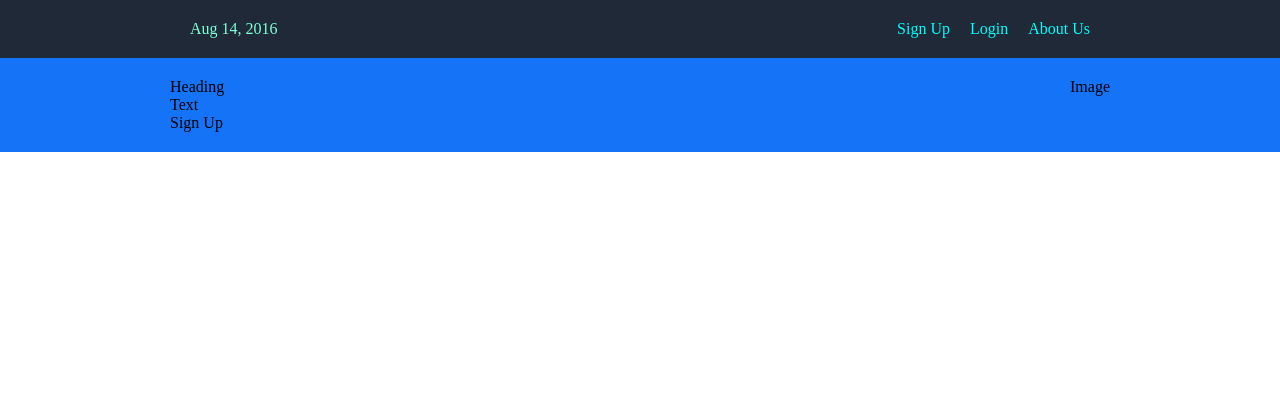
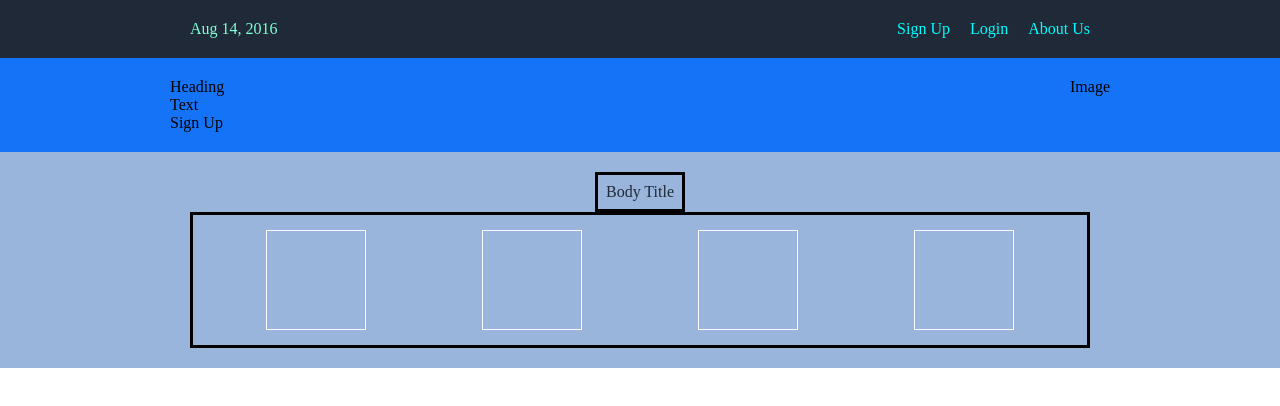
Before and after one commit to RP451/first_sites, a plain HTML site: page index.html in a window 1280 px wide. Drawn offline with Linux system fonts and the light colour scheme.

Commit message:
final wireframe for body

```diff
--- a/index.html
+++ b/index.html
@@ -10,7 +10,7 @@
 
 </head>
 <body>
-    <div class='menu-container'>  <!--parent class for the header menu-->
+    <div class='menu-container'>  <!--parent class for the menu-->
         <div class="menu">
             <div class='date'>Aug 14, 2016</div>
             <div class='links'>
@@ -21,7 +21,7 @@
         </div>
     </div>
 
-    <div class="header-container">
+    <div class="header-container">  <!--parent class for the header-->
         <div class="site-desc">
             <div class="desc-container">
                 <div class="left-heading">Heading</div>
@@ -31,5 +31,17 @@
         </div>
         <div class="site-img">Image</div>
     </div>
+
+
+
+    <div class="body-container">
+        <div class="body-title">Body Title</div>
+        <div class="body-grid">
+            <div class="grid-item"></div>
+            <div class="grid-item"></div>
+            <div class="grid-item"></div>
+            <div class="grid-item"></div>
+        </div>
+    </div>
 </body>
 </html>
--- a/styles.css
+++ b/styles.css
@@ -62,3 +62,40 @@
     display: flex;
     justify-content: flex-start;
    }
+
+   .body-container{
+    display: flex;
+    /* color: #fff; */
+    background-color: #99b5db;
+    padding: 20px 0;
+    flex-direction: column;
+    align-items: center;
+   }
+
+   .body-title{
+    display: flex;
+    color: #1f2937;
+    border:black solid;
+    background-color: #99b5db;
+    justify-content: center;
+    flex: 1 1 content;
+    padding: 8px;
+    width: max-content;
+   }
+
+   .body-grid{
+    display: flex;
+    border: black solid;
+    width: 900px;
+    justify-content: space-around;
+    padding: 15px;
+    flex-wrap: wrap;
+   }
+
+   .grid-item{
+    display: flex;
+    border: 1px solid #fff;
+    width: 100px;
+    height: 100px;
+    padding: 10px;
+   }
```
